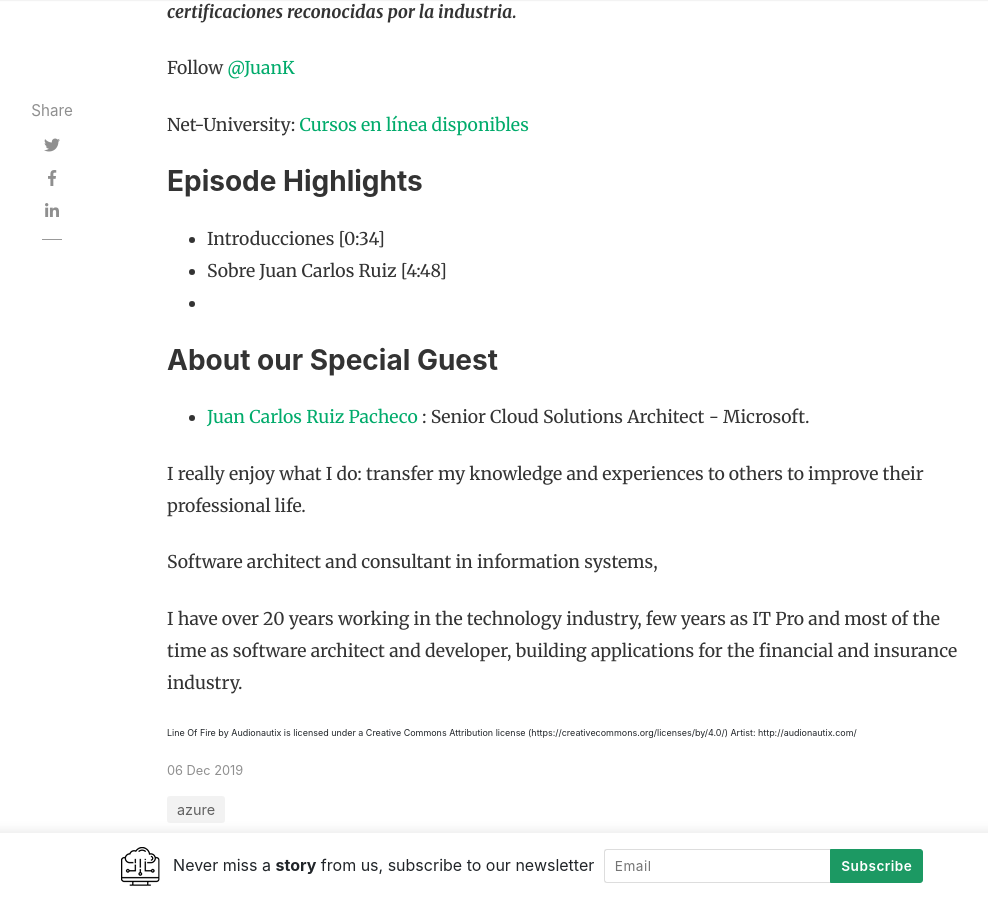
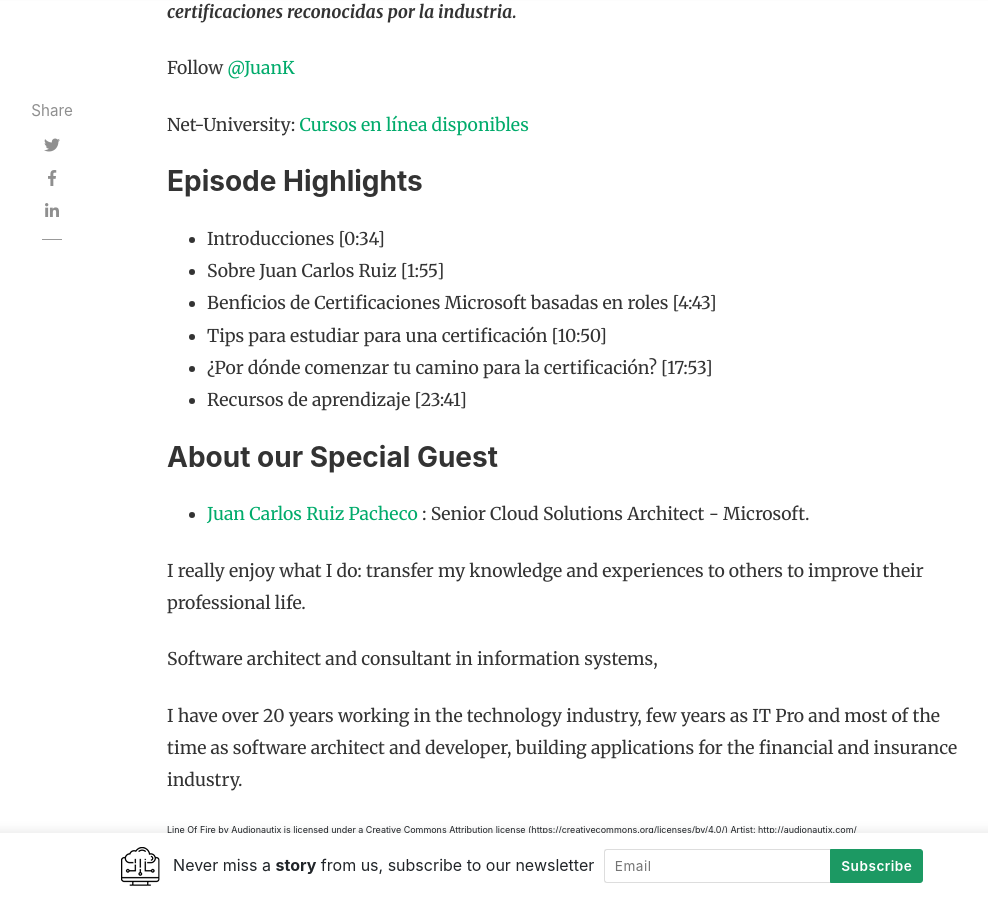
Before and after one commit to daveRendon/wikiazure-podcast, a Jekyll site: the page built from _posts/2019-12-06-episode-06-azure-certifications.md, in a window 1280 px wide and 900 px high, scrolled down 975 px. Shown: the whole window, without its empty margins (118-1106 px from the left). Built offline with Jekyll 4.4.1, drawn with Linux system fonts in a browser that asks for light colours; nearby versions of some CDN libraries; comment, search, counter and statistics services are not loaded.

Commit message:
updated ep06

```diff
--- a/_posts/2019-12-06-episode-06-azure-certifications.md
+++ b/_posts/2019-12-06-episode-06-azure-certifications.md
@@ -22,8 +22,11 @@
 <h3>Episode Highlights</h3>
 
  + Introducciones [0:34]
- + Sobre Juan Carlos Ruiz [4:48]
- +
+ + Sobre Juan Carlos Ruiz [1:55]
+ + Benficios de Certificaciones Microsoft basadas en roles [4:43]
+ + Tips para estudiar para una certificación [10:50]
+ + ¿Por dónde comenzar tu camino para la certificación? [17:53]
+ + Recursos de aprendizaje [23:41]
 
 <h3> About our Special Guest</h3>
 
```
